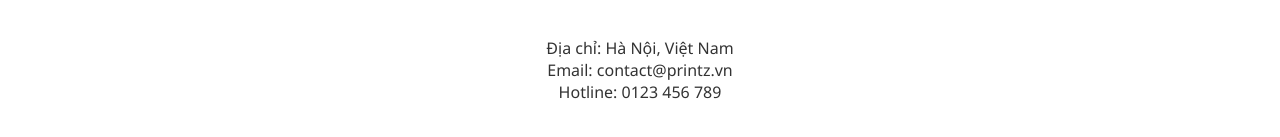
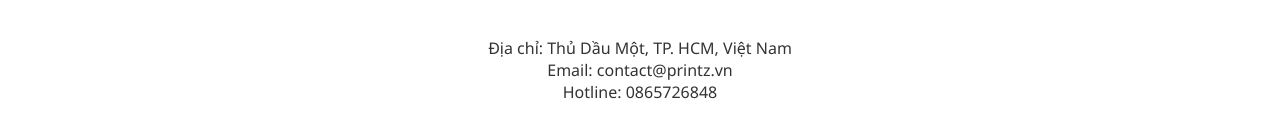
Before and after one commit to Danghoanphuc/phuc.github.io, a plain HTML site: page index.html in a window 1280 px wide. Shown: the part 2248-2385 px from the top of the page. Drawn offline with Linux system fonts and the light colour scheme.

Commit message:
Update index.html

```diff
--- a/index.html
+++ b/index.html
@@ -169,7 +169,7 @@
   <!-- Contact -->
   <section class="section" id="contact">
     <h2>Liên hệ PrintZ</h2>
-    <p style="text-align:center;">Địa chỉ: Hà Nội, Việt Nam<br>Email: contact@printz.vn<br>Hotline: 0123 456 789</p>
+    <p style="text-align:center;">Địa chỉ: Thủ Dầu Một, TP. HCM, Việt Nam<br>Email: contact@printz.vn<br>Hotline: 0865726848</p>
     <p style="text-align:center;"><a class="btn" href="mailto:contact@printz.vn">Gửi yêu cầu</a></p>
   </section>
 
```
